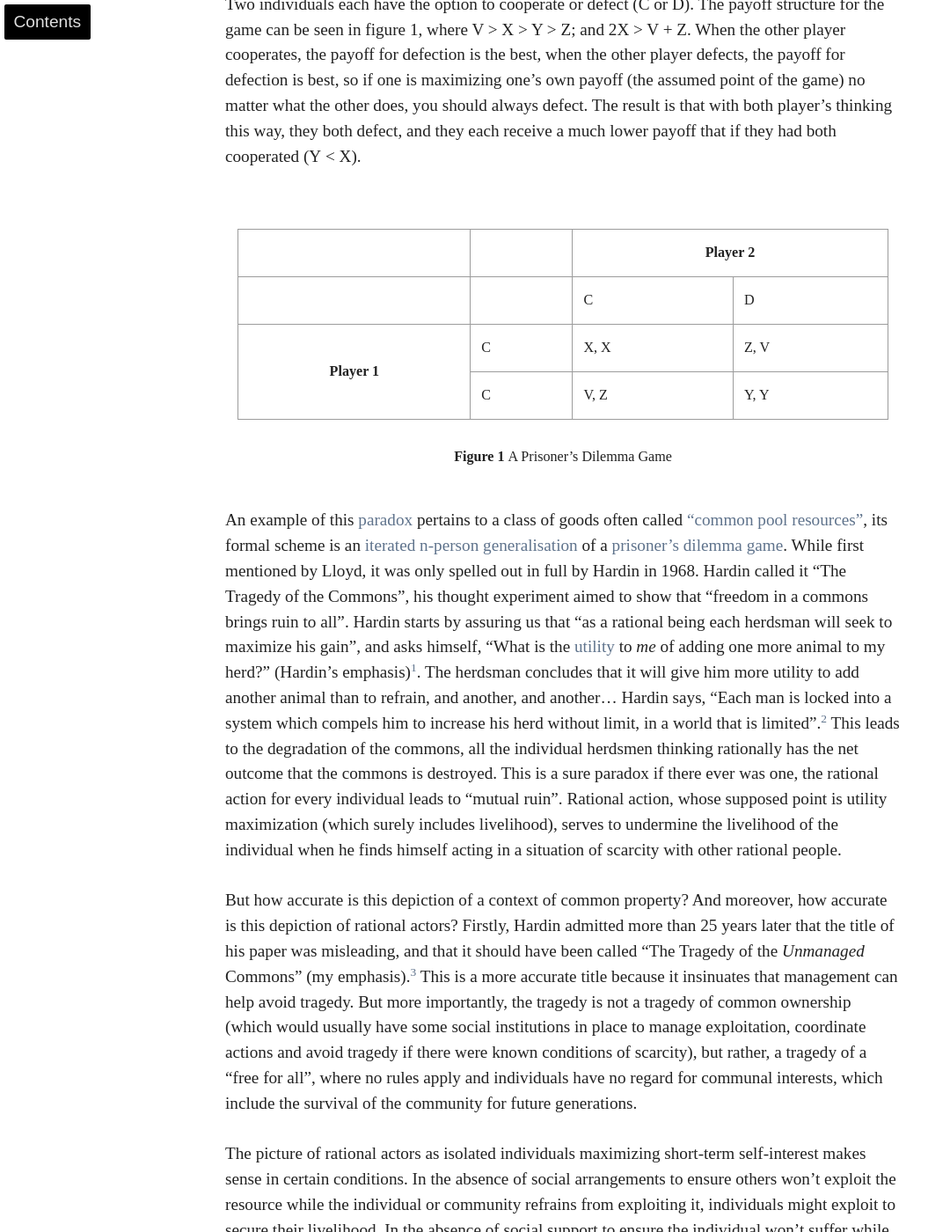
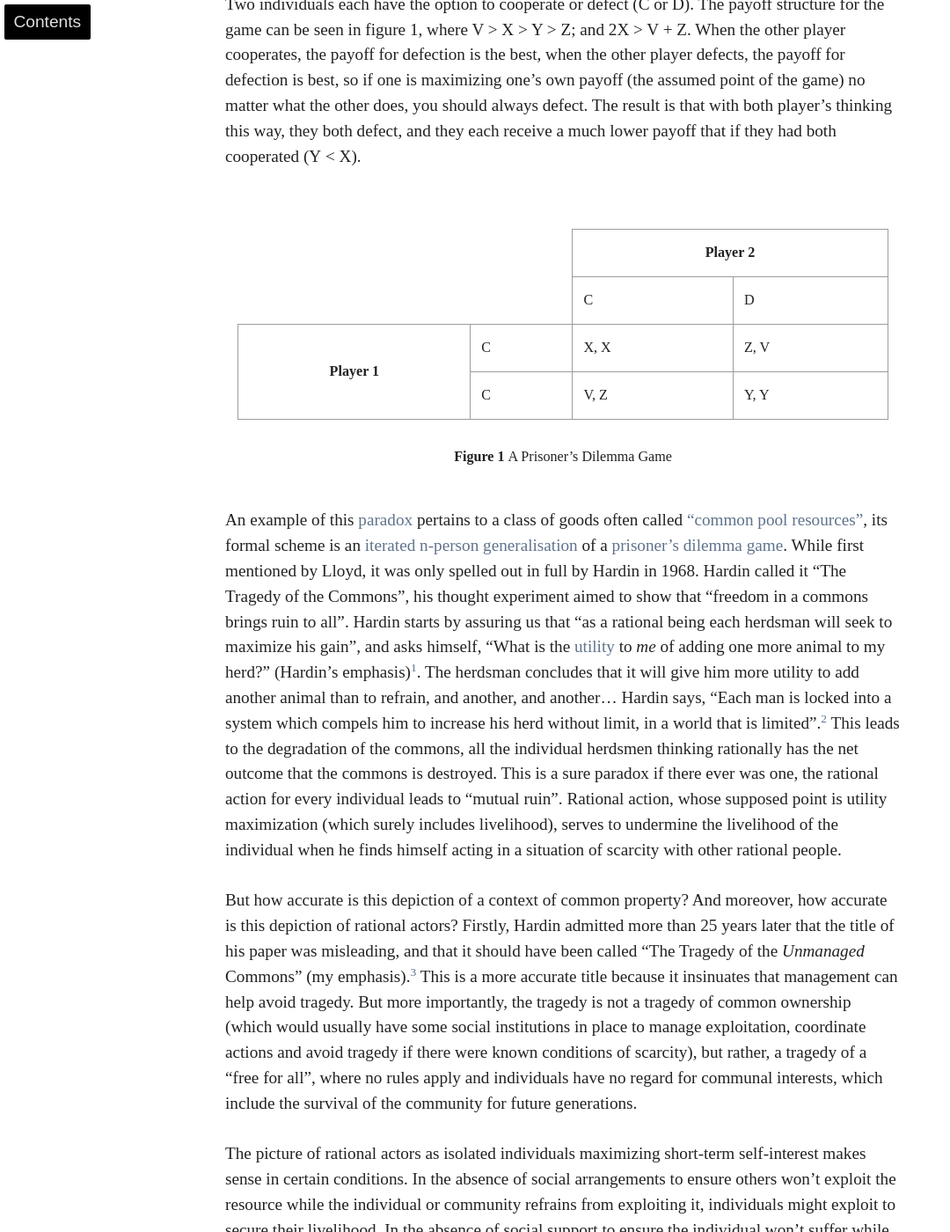
Before and after one commit to ChristinaRookie/rationality-and-cooperation, a Jekyll site: the page built from book/text/02.md, in a window 1280 px wide and 1400 px high, scrolled down 254 px. Shown: the whole window at 88% size, without its empty margins (0-1080 px from the left). Built offline with Jekyll 4.4.1, drawn with Linux system fonts in a browser that asks for light colours.

Commit message:
Make the table look more like a matrix

```diff
--- a/book/styles/web.scss
+++ b/book/styles/web.scss
@@ -459,3 +459,8 @@ $outside-margin: ($break-point-width - $max-width-default) / 2 - $line-height-de
 [data-definition]:hover:after {
 	display: block;
 }
+
+
+.empty-cell {
+    border: none
+}
--- a/book/text/02.md
+++ b/book/text/02.md
@@ -12,13 +12,13 @@ Two individuals each have the option to cooperate or defect (C or D). The payoff
 {% include figure
    html="<table>
   <tr>
-    <th></th>
-    <th></th>
+    <th class='empty-cell'></th>
+    <th class='empty-cell'></th>
     <th colspan='2'>Player 2</th>
   </tr>
   <tr>
-    <td></td>
-    <td></td>
+    <td class='empty-cell'></td>
+    <td class='empty-cell'></td>
     <td>C</td>
     <td>D</td>
   </tr>
```
